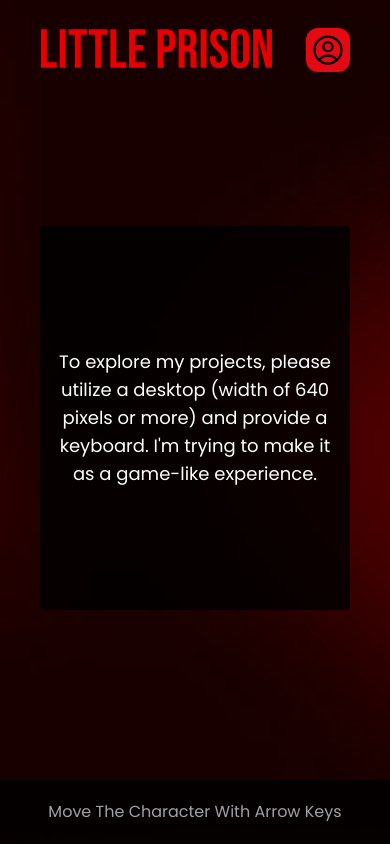
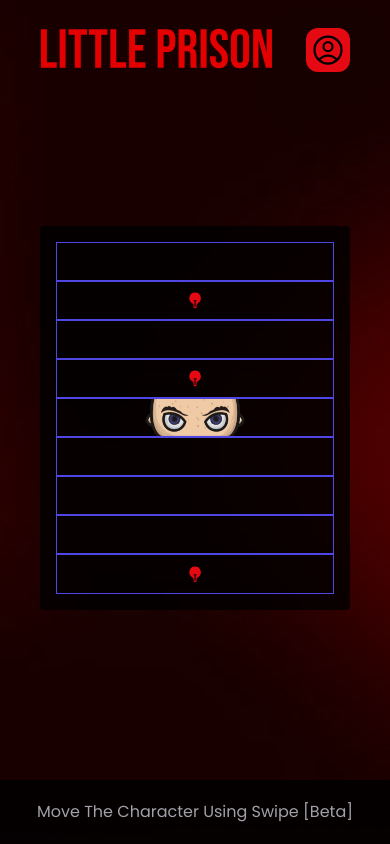
Before and after one commit to daffavcd/MyLittlePrison, a Next.js app: page / in a window 390 px wide. Built offline with nearby package versions, Linux system fonts and the light colour scheme.

Commit message:
responsive swap on mobile. sometimes the character missing if swipe to fast

```diff
--- a/src/app/components/footer.tsx
+++ b/src/app/components/footer.tsx
@@ -4,8 +4,11 @@ export default function Footer() {
             <div className="relative col-span-12">
                 <div className="dark-overlay-game"></div>
                 <div className="grid grid-cols-12 gap-0 pt-5 pb-5">
-                    <div className="col-span-12 text-center z-10 text-zinc-400">
-                        {`Move The Character With Arrow Keys`}
+                    <div className="col-span-12 hidden xl:block text-center z-10 text-zinc-400">
+                        {`Move The Character Using Arrow Keys`}
+                    </div>
+                    <div className="col-span-12 xl:hidden text-center z-10 text-zinc-400">
+                        {`Move The Character Using Swipe [Beta]`}
                     </div>
                 </div>
             </div>
--- a/src/app/components/game.tsx
+++ b/src/app/components/game.tsx
@@ -7,6 +7,8 @@ import { LightBulbIcon } from '@heroicons/react/24/solid'
 import { portfolios } from '../data/portfolios';
 
 export default function Game() {
+
+    let actualCol = 0;
 
     const [isDesktop, setIsDesktop] = useState(true);
 
@@ -38,8 +40,9 @@ export default function Game() {
         {
             maxRowCell: 9,
             maxColCell: 81,
+            maxColCellEachRowDisplayed: 9,
+            maxColCellDisplayed: 27,
             maxColCellEachRow: 9,
-            maxColCellDisplayed: 27,
             rowCenter: 5,
             colCenter: 41,
             objectCell: [1, 2],
@@ -61,6 +64,9 @@ export default function Game() {
     };
 
     const handleTouchMove = (e: React.TouchEvent<HTMLDivElement>) => {
+        // ABORTING MOVEMENT IF THE CHARACTER STILL ON ANIMATION
+        if (isCharacterMoving) return;
+
         if (startX.current === null || startY.current === null) return;
 
         const currentX = e.touches[0].clientX;
@@ -71,22 +77,18 @@ export default function Game() {
 
         let simulatedKeyEvent = new KeyboardEvent('keydown', { key: 'None' });
 
-        if (Math.abs(deltaX) > 50 || Math.abs(deltaY) > 50) {
+        if (Math.abs(deltaX) > 110 || Math.abs(deltaY) > 110) {
             if (Math.abs(deltaX) > Math.abs(deltaY)) {
                 if (deltaX > 0) {
                     simulatedKeyEvent = new KeyboardEvent('keydown', { key: 'ArrowRight' });
-                    console.log("Swiped right!");
                 } else {
                     simulatedKeyEvent = new KeyboardEvent('keydown', { key: 'ArrowLeft' });
-                    console.log("Swiped left!");
                 }
             } else {
                 if (deltaY > 0) {
                     simulatedKeyEvent = new KeyboardEvent('keydown', { key: 'ArrowDown' });
-                    console.log("Swiped down!");
                 } else {
                     simulatedKeyEvent = new KeyboardEvent('keydown', { key: 'ArrowUp' });
-                    console.log("Swiped up!");
                 }
             }
             moveDisplayCharacter(simulatedKeyEvent);
@@ -136,11 +138,31 @@ export default function Game() {
             setIsDesktop(!e.matches);
         };
 
+
         mediaQuery.addEventListener('change', handleMediaQueryChange);
         return () => {
             mediaQuery.removeEventListener('change', handleMediaQueryChange);
         };
     }, []);
+
+    // CHANGE MAP LAYOUT BASED ON WINDOW RESOLUTION
+    useEffect(() => {
+        if (!isDesktop) {
+            setMapLayout(m => ({
+                ...m,
+                maxColCellDisplayed: 9,
+                maxColCellEachRowDisplayed: 3,
+            }));
+        } else {
+            setMapLayout(m => ({
+                ...m,
+                maxColCellDisplayed: 27,
+                maxColCellEachRowDisplayed: 9,
+            }));
+        }
+    }, [isDesktop]);
+
+
 
     const moveDisplayCharacter = (event: KeyboardEvent) => {
         // RESET IDLE IF THE USER NOT AFK
@@ -170,8 +192,8 @@ export default function Game() {
     }
 
     const moveAnimation = (heading: string) => {
-        let nextCharacterImage = "";
-        let nextLayout = "";
+        let nextCharacterImage = "char_idle";
+        let nextLayout = "None";
 
         // ABORT ANIMATION IF THE CHARACTER IS COLLIDING WITH AN OBJECT
         // if (isColliding(heading)) return;
@@ -195,8 +217,23 @@ export default function Game() {
 
         } else if (heading == "Right") {
             nextCharacterImage = "char_run_right";
-            translation.current = { dx: `${cellWidth.current}px`, dy: `0px` };
-            translationObject.current = { dx: `0px`, dy: `$0px` };
+
+            if (((characterPosition.current.colCell + 1) % mapLayout.maxColCellEachRow) != 0 && ((characterPosition.current.colCell + 1) % mapLayout.maxColCellEachRow) > 2 && mapLayout.maxColCellEachRowDisplayed < mapLayout.maxColCellEachRow) {
+                nextLayout = "Right";
+            }
+
+            // IF ON THE RIGHTMOST OF THE MAP, TRANSLATE THE CHAR ONLY AND NOT THE OBJECT
+            if (characterPosition.current.colCell % mapLayout.maxColCellEachRow == 8 || characterPosition.current.colCell % mapLayout.maxColCellEachRow == 1 && mapLayout.maxColCellEachRowDisplayed < mapLayout.maxColCellEachRow) {
+                translation.current = { dx: `${cellWidth.current}px`, dy: `0px` };
+                translationObject.current = { dx: `0px`, dy: `0px` };
+            } else if (mapLayout.maxColCellEachRowDisplayed < mapLayout.maxColCellEachRow) {
+                translation.current = { dx: `0px`, dy: `0px` };
+                translationObject.current = { dx: `-${cellWidth.current}px`, dy: `0px` };
+            } else { // IF DESKTOP JUST DO NORMAL TRANSLATION
+                translation.current = { dx: `${cellWidth.current}px`, dy: `0px` };
+                translationObject.current = { dx: `0px`, dy: `$0px` };
+            }
+
         } else if (heading == "Down") {
             nextCharacterImage = "char_run_down";
             // MOVE DOWN DISPLAYED MAP ONCE IF THERE IS ANOTHER BOTTOM AND IF NOT AT THE VERY BOTTOM
@@ -213,9 +250,24 @@ export default function Game() {
                 translationObject.current = { dx: `0px`, dy: `-${cellHeight.current}px` };
             }
         } else if (heading == "Left") {
-            translation.current = { dx: `-${cellWidth.current}px`, dy: `0px` };
             nextCharacterImage = "char_run_left";
-            translationObject.current = { dx: `0px`, dy: `$0px` };
+
+            // CHANGE LAYOUT TO LEFT IF THERE IS ANOTHER LEFT AND IF NOT AT THE VERY LEFT
+            if (((characterPosition.current.colCell - 1) % mapLayout.maxColCellEachRow) != 1 && ((characterPosition.current.colCell - 1) % mapLayout.maxColCellEachRow) < 8 && mapLayout.maxColCellEachRowDisplayed < mapLayout.maxColCellEachRow) {
+                nextLayout = "Left";
+            }
+
+            // IF ON THE LEFTMOST OF THE MAP, TRANSLATE THE CHAR ONLY AND NOT THE OBJECT
+            if (characterPosition.current.colCell % mapLayout.maxColCellEachRow == 0 || characterPosition.current.colCell % mapLayout.maxColCellEachRow == 2 && mapLayout.maxColCellEachRowDisplayed < mapLayout.maxColCellEachRow) {
+                translation.current = { dx: `-${cellWidth.current}px`, dy: `0px` };
+                translationObject.current = { dx: `0px`, dy: `0px` };
+            } else if (mapLayout.maxColCellEachRowDisplayed < mapLayout.maxColCellEachRow) {
+                translation.current = { dx: `0px`, dy: `0px` };
+                translationObject.current = { dx: `${cellWidth.current}px`, dy: `0px` };
+            } else { // IF DESKTOP JUST DO NORMAL TRANSLATION
+                translation.current = { dx: `-${cellWidth.current}px`, dy: `0px` };
+                translationObject.current = { dx: `0px`, dy: `$0px` };
+            }
         }
         // CHANGE THE STATE HERE TO RE RENDER THE DISPLAYED MAP
         setCharacterImage(nextCharacterImage);
@@ -225,15 +277,15 @@ export default function Game() {
             // CHANGE THE STATE TO NOT MOVING
             setCharacterImage("char_idle");
             setIsCharacterMoving(false);
-            if (nextLayout != "") {
+            handleTouchEnd();
+            if (nextLayout != "None") {
                 changeMapLayout(nextLayout);
             }
         }, 300);
     }
 
     const changeMapLayout = (heading: string) => {
-        console.log("CHANGE MAP LAYOUT");
-
+        console.log("Map Layout Changed!");
         if (heading == "Up") {
             setMapLayout(
                 {
@@ -248,6 +300,16 @@ export default function Game() {
                 rowCenter: mapLayout.rowCenter + 1,
                 colCenter: mapLayout.colCenter + mapLayout.maxColCellEachRow,
 
+            })
+        } else if (heading == "Right") {
+            setMapLayout({
+                ...mapLayout,
+                colCenter: mapLayout.colCenter + 1,
+            })
+        } else if (heading == "Left") {
+            setMapLayout({
+                ...mapLayout,
+                colCenter: mapLayout.colCenter - 1,
             })
         }
     }
@@ -305,6 +367,7 @@ export default function Game() {
         }
     }
 
+
     return (
         <div className="col-span-12 sm:pl-24 sm:pr-24" id="game-map">
             <div className="relative h-96"
@@ -313,7 +376,7 @@ export default function Game() {
                 onTouchEnd={handleTouchEnd}
             >
                 <div className="dark-overlay-game rounded"></div>
-                <div id="cell-row" className="hidden sm:grid grid-cols-9 gap-0 p-4 h-full overflow-hidden">
+                <div id="cell-row" className={`grid grid-cols-${mapLayout.maxColCellEachRowDisplayed} gap-0 p-4 h-full overflow-hidden`}>
                     {
                         [...Array(mapLayout.maxColCellDisplayed)].map((x, j) => {
                             // These rules created to make it dynamic when displaying/maping the game map (The key is the displayed COL CENTER).
@@ -321,17 +384,31 @@ export default function Game() {
                             // The rules to get the current iteration of row and col is:
                             // GET CURRENT COL RULES= (current iteration + current displayed coll center) - (total coll for a row + floor of total coll for a row / 2).
                             // Get curret row = (current iteration(j) + center coll of displayed map) - total distance to the first column of the displayed map from center coll of displayed map.
-                            const currentCol = (j + mapLayout.colCenter) - (mapLayout.maxColCellEachRow + Math.floor(mapLayout.maxColCellEachRow / 2));
-                            const currentRow = Math.ceil(currentCol / mapLayout.maxColCellEachRow);
+                            const currentCol = (j + mapLayout.colCenter) - (mapLayout.maxColCellEachRow + Math.floor(mapLayout.maxColCellEachRowDisplayed / 2))
+
+                            if (actualCol == 0) {
+                                actualCol = currentCol;
+                            } else {
+                                actualCol = actualCol + 1;
+                            }
+
+                            // IF THE CURRENT COL IS THE LAST COL OF THE DISPLAYED MAP, THEN ADD ACTUAL COLL.
+                            if (j % mapLayout.maxColCellEachRowDisplayed == 0 && j != 0 && mapLayout.maxColCellEachRowDisplayed < mapLayout.maxColCellEachRow) {
+                                actualCol = actualCol + (mapLayout.maxColCellEachRow - mapLayout.maxColCellEachRowDisplayed);
+                            }
+
+                            const currentRow = Math.ceil(actualCol / mapLayout.maxColCellEachRow);
+
+
                             return (
                                 <div key={j}
-                                    id={`cell-row-${currentRow}-col-${currentCol}`}
+                                    id={`cell-row-${currentRow}-col-${actualCol}`}
                                     className={`character-container flex items-center justify-center  col-span-1 text-center border border-indigo-600 relative`}
                                 >
 
                                     {/* CONDITION IF ROW & COLL CELL MATCH, TO SHOW CHARACTER  */}
                                     {
-                                        (currentRow == characterPosition.current.rowCell && currentCol == characterPosition.current.colCell) ? (
+                                        (currentRow == characterPosition.current.rowCell && actualCol == characterPosition.current.colCell) ? (
                                             // <Character />
                                             <Image
                                                 alt="Character"
@@ -352,7 +429,7 @@ export default function Game() {
                                     }
                                     {/* CONDITION IF COLL CELL MATCH, TO SHOW PORTFOLIO OBJECT */}
                                     {mapLayout.portfolioCell.map((portfolio, k) => (
-                                        currentCol === portfolio.colCell ? (
+                                        actualCol === portfolio.colCell ? (
                                             <LightBulbIcon
                                                 key={k}
                                                 className={`${isIdle ? 'animate-bounce-mlp' : ''} text-blood shadow cursor-pointer hover:text-white`} aria-hidden="true" onClick={() => clickPortfolio(portfolio)}
@@ -371,11 +448,11 @@ export default function Game() {
                             )
                         })}
                 </div>
-                {!isDesktop ? (
+                {/* {!isDesktop ? (
                     <div className='flex items-center text-lg font-medium p-4 text-white text-center sm:invisible relative z-10 h-full'>
                         {`To explore my projects, please utilize a desktop (width of 640 pixels or more) and provide a keyboard. I'm trying to make it as a game-like experience.`}
                     </div>
-                ) : null}
+                ) : null} */}
             </div>
             <ModalPortfolio portfolio={portfolio} modalOpen={modalOpen} setModalOpen={setModalOpen} cancelButtonRef={cancelButtonRef} />
         </div >
```
